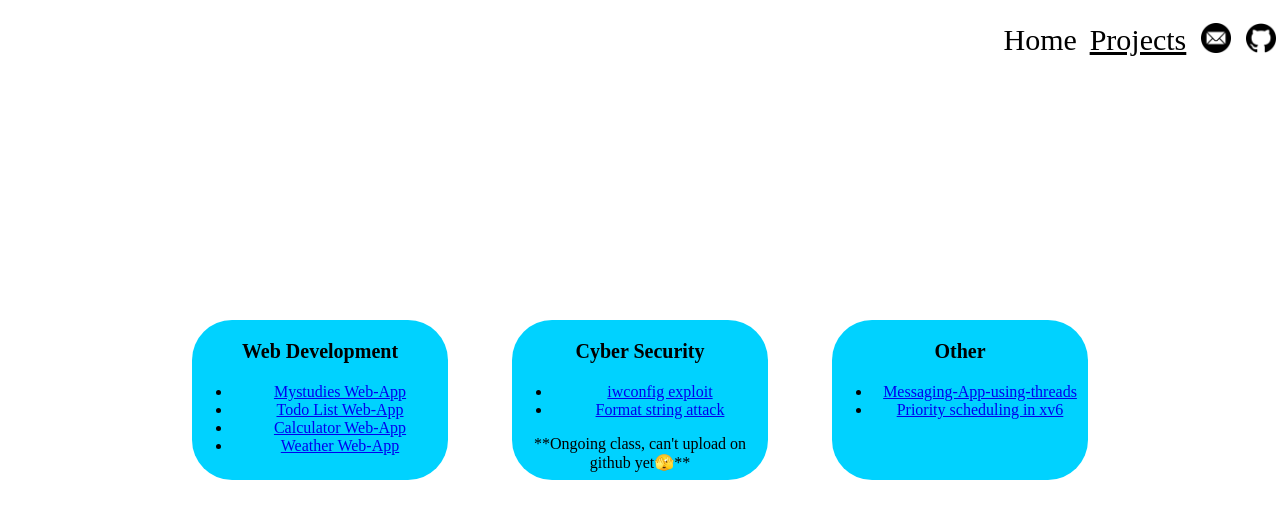
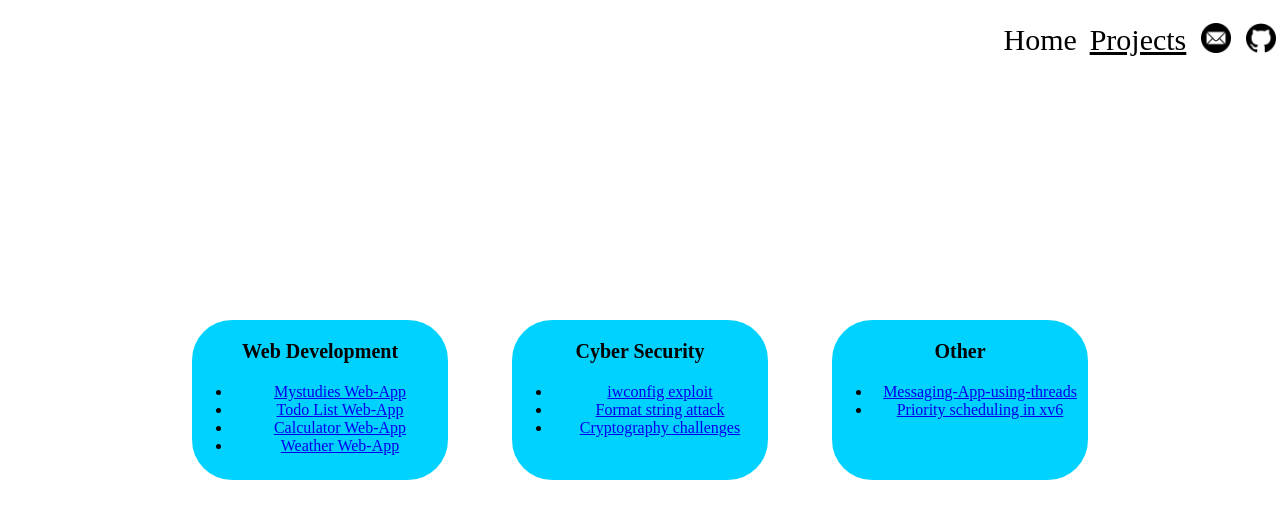
Before and after one commit to giannisvrn/portfolio-web-app, a React (Vite) app: page /portfolio-web-app/projects in a window 1280 px wide. Shown: the top 518 px of the page. Built offline with nearby package versions, Linux system fonts and the light colour scheme.

Commit message:
added cryptography challenges

```diff
--- a/src/Projects/Projects.jsx
+++ b/src/Projects/Projects.jsx
@@ -21,8 +21,8 @@ function Projects() {
                         <ul>
                             <li><a href="https://github.com/giannisvrn/iwconfig-exploit">iwconfig exploit</a></li>
                             <li><a href="https://github.com/giannisvrn/format-string-attack">Format string attack</a></li>
+                            <li><a href="https://github.com/giannisvrn/cryptography-challenges">Cryptography challenges</a></li>
                         </ul>
-                        <a>**Ongoing class, can't upload on github yet🫣**</a>
                     </div>
                     <div className='other-container'>
                         <p>Other</p>
```
